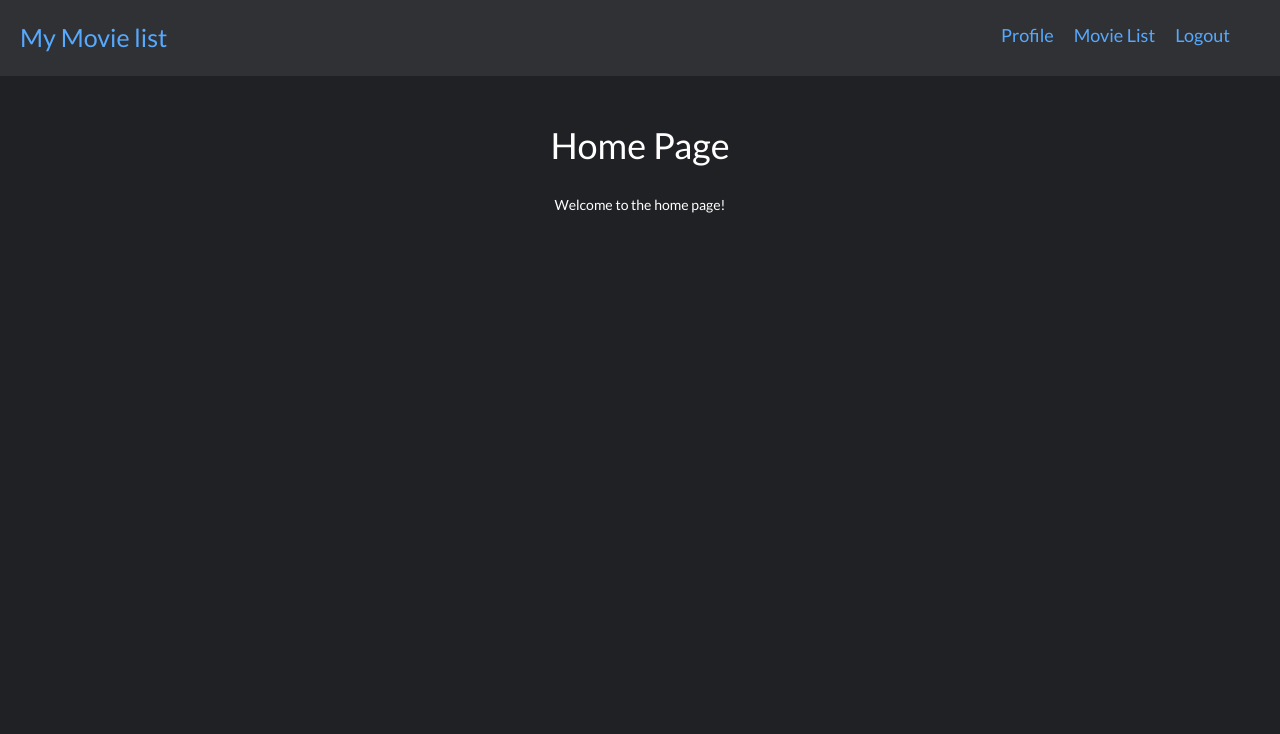
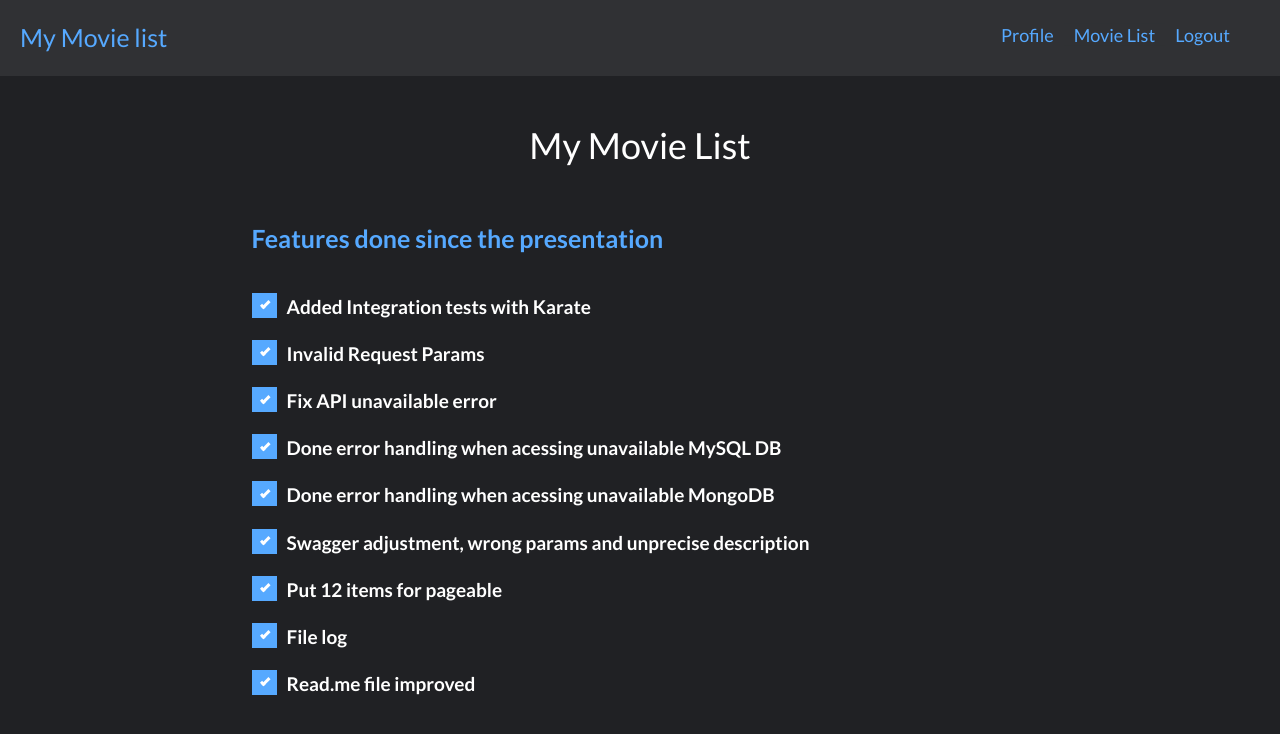
Before and after one commit to pedroblimaa/myMovieListWeb, an Angular app: page / in a window 1280 px wide. Shown: the top 734 px of the page. Built offline with nearby package versions, Linux system fonts and the light colour scheme; sample sign-in values are in the browser's storage.

Commit message:
Home page with done features

```diff
--- a/src/app/pages/home/home.component.html
+++ b/src/app/pages/home/home.component.html
@@ -1,5 +1,53 @@
 <div class="container home-container">
-  <h1>Home Page</h1>
-  <br />
-  <p>Welcome to the home page!</p>
+  <h1>My Movie List</h1>
+  <div class="home-body">
+    <h2>Features done since the presentation</h2>
+    <div class="feature-container">
+      <label class="checkbox-container"
+        >Added Integration tests with Karate
+        <input type="checkbox" checked="checked" disabled />
+        <span class="checkmark"></span>
+      </label>
+      <label class="checkbox-container"
+        >Invalid Request Params
+        <input type="checkbox" checked="checked" disabled />
+        <span class="checkmark"></span>
+      </label>
+      <label class="checkbox-container"
+        >Fix API unavailable error
+        <input type="checkbox" checked="checked" disabled />
+        <span class="checkmark"></span>
+      </label>
+      <label class="checkbox-container"
+        >Done error handling when acessing unavailable MySQL DB
+        <input type="checkbox" checked="checked" disabled />
+        <span class="checkmark"></span>
+      </label>
+      <label class="checkbox-container"
+        >Done error handling when acessing unavailable MongoDB
+        <input type="checkbox" checked="checked" disabled />
+        <span class="checkmark"></span>
+      </label>
+      <label class="checkbox-container"
+        >Swagger adjustment, wrong params and unprecise description
+        <input type="checkbox" checked="checked" disabled />
+        <span class="checkmark"></span>
+      </label>
+      <label class="checkbox-container"
+        >Put 12 items for pageable
+        <input type="checkbox" checked="checked" disabled />
+        <span class="checkmark"></span>
+      </label>
+      <label class="checkbox-container"
+        >File log
+        <input type="checkbox" checked="checked" disabled />
+        <span class="checkmark"></span>
+      </label>
+      <label class="checkbox-container"
+        >Read.me file improved
+        <input type="checkbox" checked="checked" disabled />
+        <span class="checkmark"></span>
+      </label>
+    </div>
+  </div>
 </div>
--- a/src/app/pages/home/home.component.scss
+++ b/src/app/pages/home/home.component.scss
@@ -1,19 +1,89 @@
-div{
+div {
   color: #fff;
 }
 
-div a{
+div a {
   color: var(--primary-color);
   text-decoration: none;
 }
 
-div li{
+div li {
   list-style: none;
 }
 
-.home-container{
+.home-container {
   display: flex;
   flex-direction: column;
   align-items: center;
   justify-content: center;
 }
+
+.home-body {
+  width: 70%;
+}
+
+.home-body h2 {
+  font-size: 2.5rem;
+  font-weight: bold;
+  color: var(--primary-color);
+  margin-top: 50px;
+  margin-bottom: 40px;
+}
+
+.checkbox-container {
+  display: block;
+  position: relative;
+  padding-left: 35px;
+  margin-bottom: 12px;
+  cursor: pointer;
+  font-size: 19px;
+  -webkit-user-select: none;
+  -moz-user-select: none;
+  -ms-user-select: none;
+  user-select: none;
+  margin-bottom: 20px;
+
+  & input {
+    position: absolute;
+    opacity: 0;
+    cursor: pointer;
+    height: 0;
+    width: 0;
+  }
+
+  &:hover input ~ .checkmark {
+    background-color: #fff;
+  }
+
+  & input:checked ~ .checkmark {
+    background-color: var(--primary-color);
+  }
+
+  & input:checked ~ .checkmark:after {
+    display: block;
+  }
+
+  & .checkmark:after {
+    content: "";
+    position: absolute;
+    display: none;
+    left: 50%;
+    top: 50%;
+    width: 5px;
+    height: 10px;
+    border: solid white;
+    border-width: 0 3px 3px 0;
+    -webkit-transform: translate(-25%, -60%) rotate(45deg);
+    -ms-transform: translate(-25%, -60%) rotate(45deg);
+    transform: translate(-25%, -60%) rotate(45deg);
+  }
+}
+
+.checkmark {
+  position: absolute;
+  top: 0;
+  left: 0;
+  height: 25px;
+  width: 25px;
+  background-color: #eee;
+}
--- a/src/app/pages/profile/profile.component.scss
+++ b/src/app/pages/profile/profile.component.scss
@@ -70,11 +70,11 @@
 }
 
 input:checked + .slider {
-  background-color: #2196f3;
+  background-color: var(--primary-color);
 }
 
 input:focus + .slider {
-  box-shadow: 0 0 1px #2196f3;
+  box-shadow: 0 0 1px var(--primary-color);
 }
 
 input:checked + .slider:before {
```
